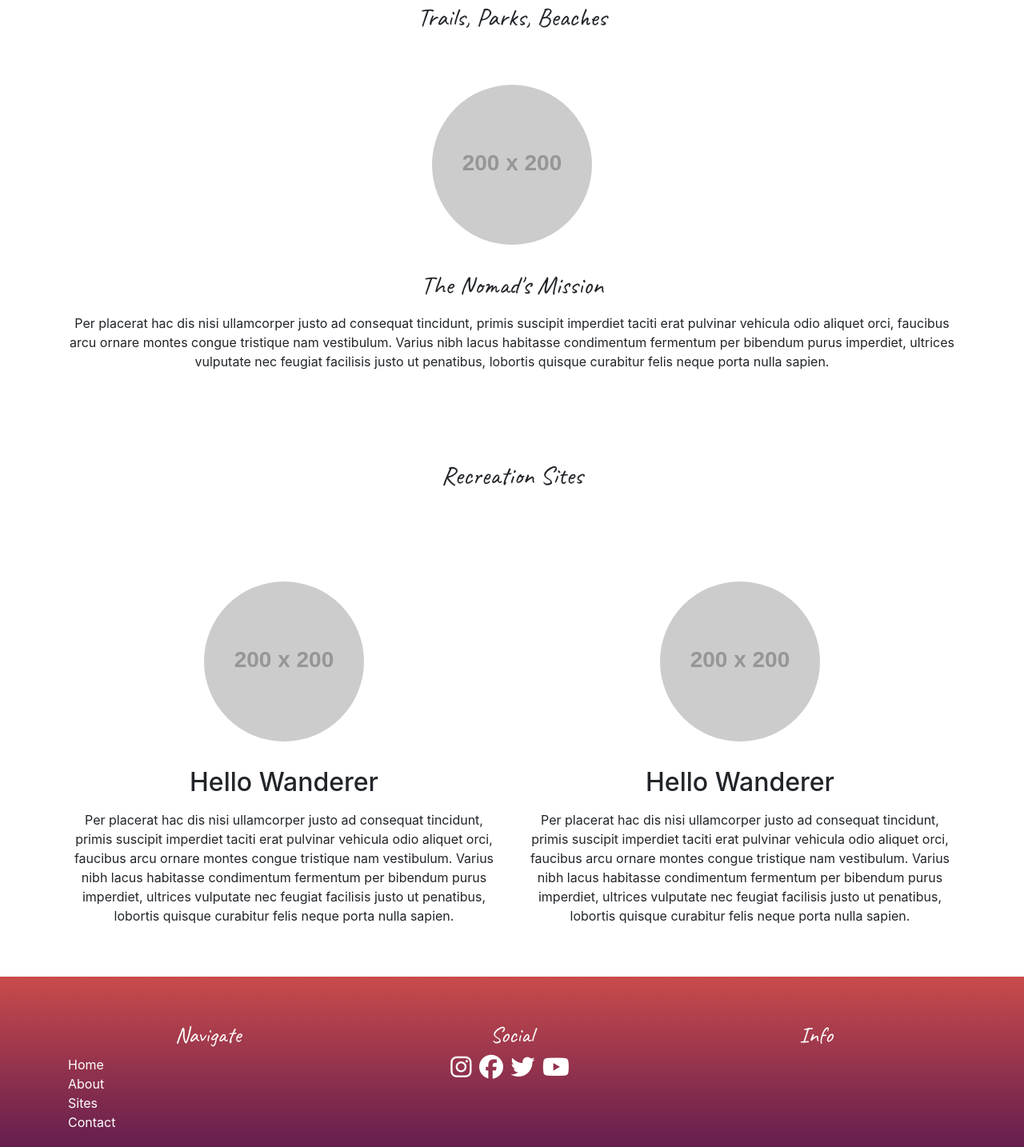
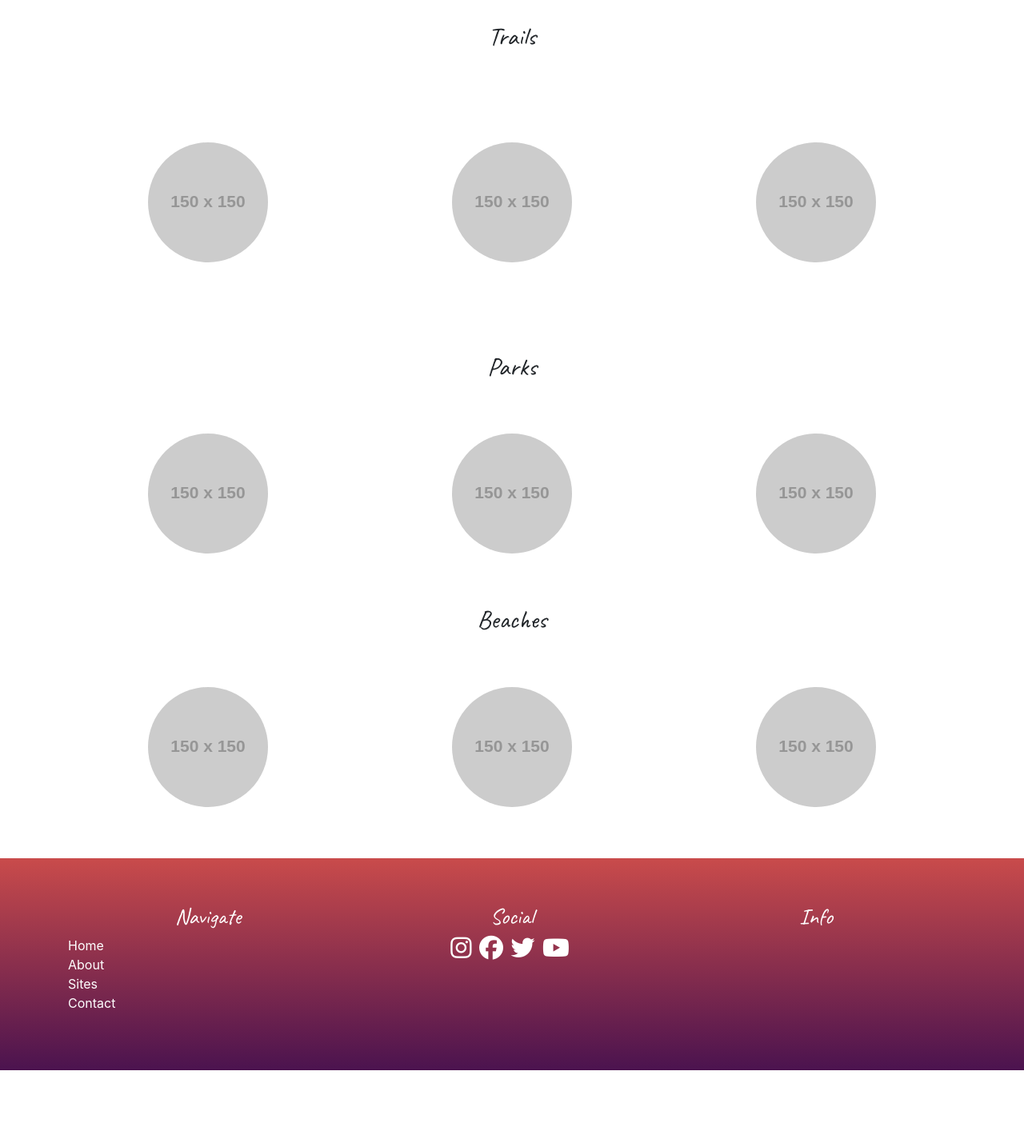
Before and after one commit to iantheminimalist/TheNomadsGuide, a website: page sites.html in a window 1280 px wide. Shown: the part 141-1575 px from the top of the page at 80% size. After the commit the page ends 1479 px from the top, so only its background shows below. Drawn offline with nearby package versions, Linux system fonts and the light colour scheme; placeholder pictures from the web are drawn by us.

Commit message:
populating the sites page

```diff
--- a/sites.html
+++ b/sites.html
@@ -41,46 +41,53 @@
     </nav>
 
 
-
-
-    <div class="container my-4">
-        <div class="row">
+    <div class="container my-5">
+        <div class="row ">
             <div class="col-12">
-                <h2 class="my-5 text-center hd-text">Trails, Parks, Beaches</h1>
+                <h2 class="my-5 text-center hd-text">Trails</h1>
+            </div>
+        </div>
+        <div class="row my-5">
+            <div class="col-12 col-md-4 text-center">
+                <img class="rounded-circle my-3" src="https://via.placeholder.com/150" alt="">
+            </div>
+            <div class="col-12 col-md-4 text-center">
+                <img class="rounded-circle my-3" src="https://via.placeholder.com/150" alt="">
+            </div>
+            <div class="col-12 col-md-4 text-center">
+                <img class="rounded-circle my-3" src="https://via.placeholder.com/150" alt="">
+            </div>
+        </div>
+        <div class="row ">
+            <div class="col-12">
+                <h2 class="my-5 text-center hd-text">Parks</h1>
             </div>
         </div>
         <div class="row">
-            <div class="col text-center">
-                <img class="rounded-circle my-3" src="https://via.placeholder.com/200" alt="">
-                <h2 class="hd-text text-center my-3">The Nomad's Mission</h2>
-                <p>
-                    Per placerat hac dis nisi ullamcorper justo ad consequat tincidunt, primis suscipit imperdiet taciti erat pulvinar vehicula odio aliquet orci, faucibus arcu ornare montes congue tristique nam vestibulum. Varius nibh lacus habitasse condimentum fermentum per bibendum purus imperdiet, ultrices vulputate nec feugiat facilisis justo ut penatibus, lobortis quisque curabitur felis neque porta nulla sapien.
-                </p>
+            <div class="col-12 col-md-4 text-center">
+                <img class="rounded-circle my-3" src="https://via.placeholder.com/150" alt="">
+            </div>
+            <div class="col-12 col-md-4 text-center">
+                <img class="rounded-circle my-3" src="https://via.placeholder.com/150" alt="">
+            </div>
+            <div class="col-12 col-md-4 text-center">
+                <img class="rounded-circle my-3" src="https://via.placeholder.com/150" alt="">
             </div>
         </div>
-    </div><!-- End Of Conatainer -->
-
-
-    <div class="container my-5">
-        <div class="row my-5">
+        <div class="row">
             <div class="col-12">
-                <h2 class="my-5 text-center hd-text">Recreation Sites</h1>
+                <h2 class="my-5 text-center hd-text">Beaches</h1>
             </div>
         </div>
-        <div class="row my-5">
-            <div class="col-12 col-md-6 text-center">
-                <img class="rounded-circle my-3" src="https://via.placeholder.com/200" alt="">
-                <h2 class="text-center my-3">Hello Wanderer</h2>
-                <p>
-                    Per placerat hac dis nisi ullamcorper justo ad consequat tincidunt, primis suscipit imperdiet taciti erat pulvinar vehicula odio aliquet orci, faucibus arcu ornare montes congue tristique nam vestibulum. Varius nibh lacus habitasse condimentum fermentum per bibendum purus imperdiet, ultrices vulputate nec feugiat facilisis justo ut penatibus, lobortis quisque curabitur felis neque porta nulla sapien.
-                </p>
+        <div class="row">
+            <div class="col-12 col-md-4 text-center">
+                <img class="rounded-circle my-3" src="https://via.placeholder.com/150" alt="">
             </div>
-            <div class="col-12 col-md-6 text-center">
-                <img class="rounded-circle my-3" src="https://via.placeholder.com/200" alt="">
-                <h2 class="text-center my-3">Hello Wanderer</h2>
-                <p>
-                    Per placerat hac dis nisi ullamcorper justo ad consequat tincidunt, primis suscipit imperdiet taciti erat pulvinar vehicula odio aliquet orci, faucibus arcu ornare montes congue tristique nam vestibulum. Varius nibh lacus habitasse condimentum fermentum per bibendum purus imperdiet, ultrices vulputate nec feugiat facilisis justo ut penatibus, lobortis quisque curabitur felis neque porta nulla sapien.
-                </p>
+            <div class="col-12 col-md-4 text-center">
+                <img class="rounded-circle my-3" src="https://via.placeholder.com/150" alt="">
+            </div>
+            <div class="col-12 col-md-4 text-center">
+                <img class="rounded-circle my-3" src="https://via.placeholder.com/150" alt="">
             </div>
         </div>
     </div><!-- End Of Conatainer -->
```
